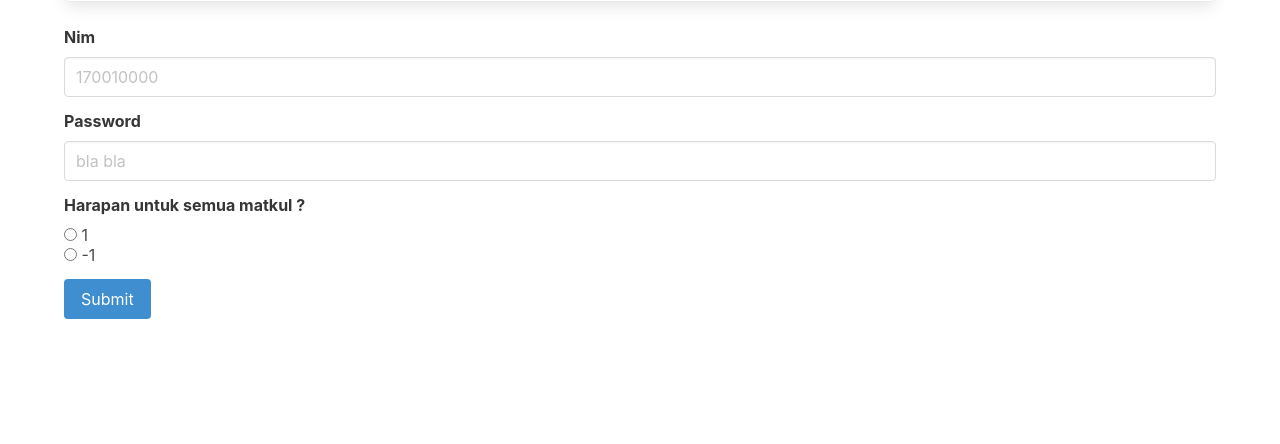
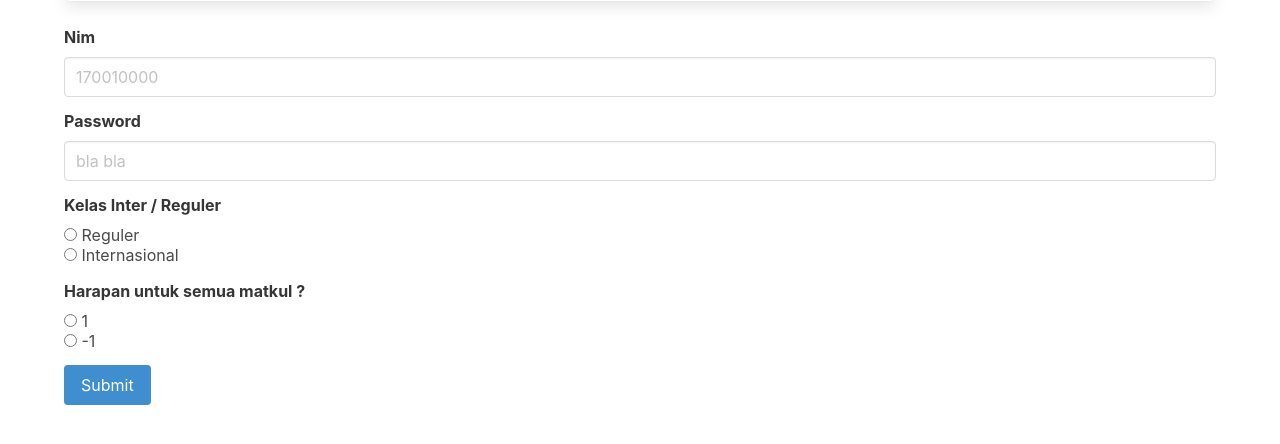
Before and after one commit to paulussimanjuntak/sion-automation, a Flask app: page /sion in a window 1280 px wide. Shown: the part 291-735 px from the top of the page. Run offline with Flask 2, Linux system fonts and the light colour scheme; some libraries are stand-ins or nearby versions.

Commit message:
add internasional kelas

```diff
--- a/services/libs/AutomationSion.py
+++ b/services/libs/AutomationSion.py
@@ -3,10 +3,11 @@ from typing import List
 from bs4 import BeautifulSoup
 
 class AutomationSion:
-    def __init__(self,nim: str, password: str,harapan: List):
+    def __init__(self,nim: str, password: str,harapan: List,kelas: str):
         self.nim = nim
         self.password = password
         self.harapan = harapan
+        self.kelas = kelas
 
     def automated(self) -> int:
         url = "http://sion.stikom-bali.ac.id"
@@ -19,7 +20,7 @@ class AutomationSion:
         br.submit()
         # access kuesioner
         try:
-            br.open(url + '/reg/KuesionerPBM/')
+            br.open(url + f'/{self.kelas}/KuesionerPBM/')
             soup = BeautifulSoup(br.response().read(),"html.parser")
             # get all mata kuliah
             raw_mata_kuliah = soup.find_all("a")[1:]
--- a/services/resources/sion/form.py
+++ b/services/resources/sion/form.py
@@ -5,5 +5,6 @@ from wtforms.validators import DataRequired, Length
 class SionForm(FlaskForm):
     nim = StringField('Nim',validators=[DataRequired(),Length(min=3,max=10)])
     password = PasswordField('Password',validators=[DataRequired(),Length(min=3)])
+    kelas = RadioField('Kelas Inter / Reguler',choices=[('reg','Reguler'),('intl','Internasional')])
     harapan = RadioField("Harapan untuk semua matkul ?",choices=[('1','1'),('1','-1')],validators=[DataRequired()])
     submit = SubmitField('Submit')
--- a/services/resources/sion/route.py
+++ b/services/resources/sion/route.py
@@ -11,7 +11,8 @@ def sion():
         nim = form.nim.data
         password = form.password.data
         harapan = [form.harapan.data]
-        sion = AutomationSion(nim,password,harapan)
+        kelas = form.kelas.data
+        sion = AutomationSion(nim,password,harapan,kelas)
         if sion.automated() == 400: flash('Upps credential invalid or you already fill up kuesioner!','error')
         else: flash('Kuesioner berhasil di isi!','success')
         return redirect(url_for('sions.sion'))
--- a/services/templates/sion/sion.html
+++ b/services/templates/sion/sion.html
@@ -50,6 +50,16 @@ ol.patching > li {
   </div>
 
   <div class="field">
+    {{form.kelas.label(class='label')}}
+    <div class="control">
+      {{form.kelas(class="radio")}}
+      {% if form.errors.kelas %}
+        <p class="help is-danger">{{form.errors.kelas[0]}}</p>
+      {% endif %}
+    </div>
+  </div>
+
+  <div class="field">
     {{form.harapan.label(class='label')}}
     <div class="control">
       {{form.harapan(class="radio")}}
```
